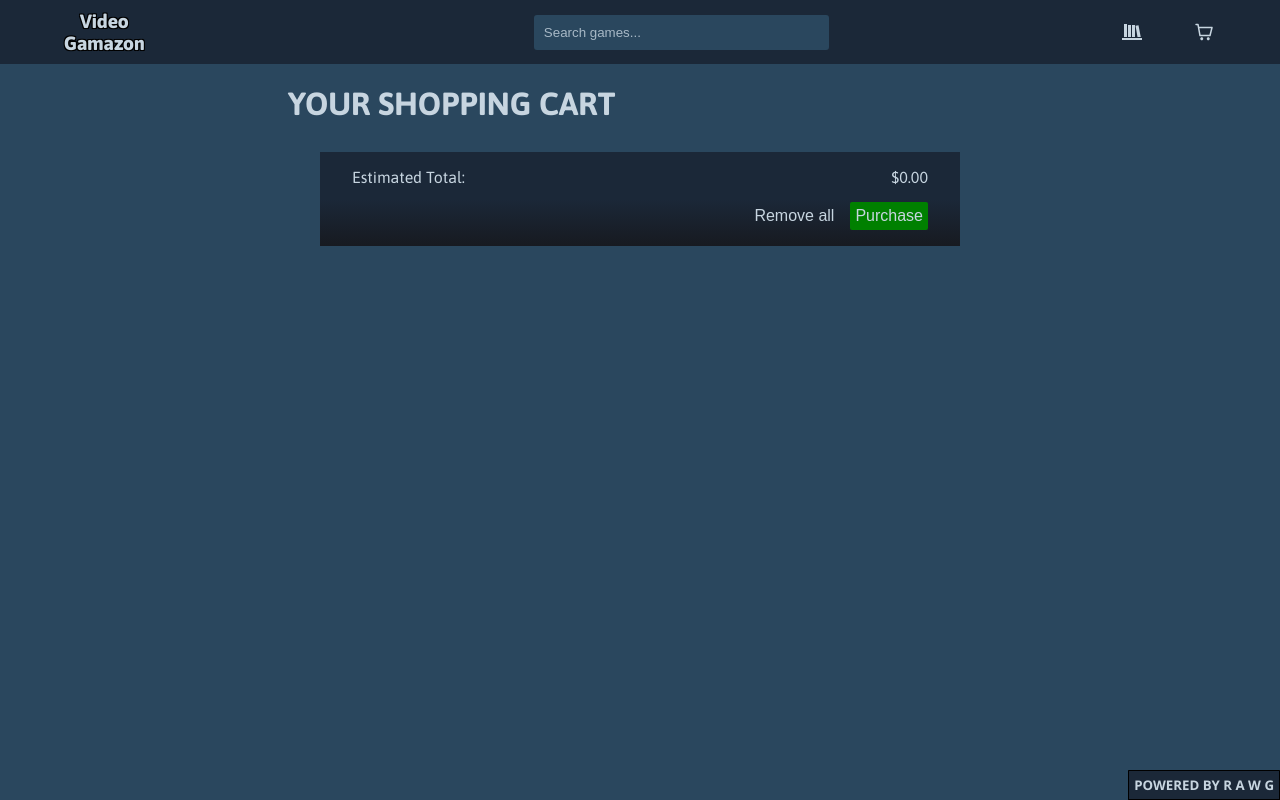
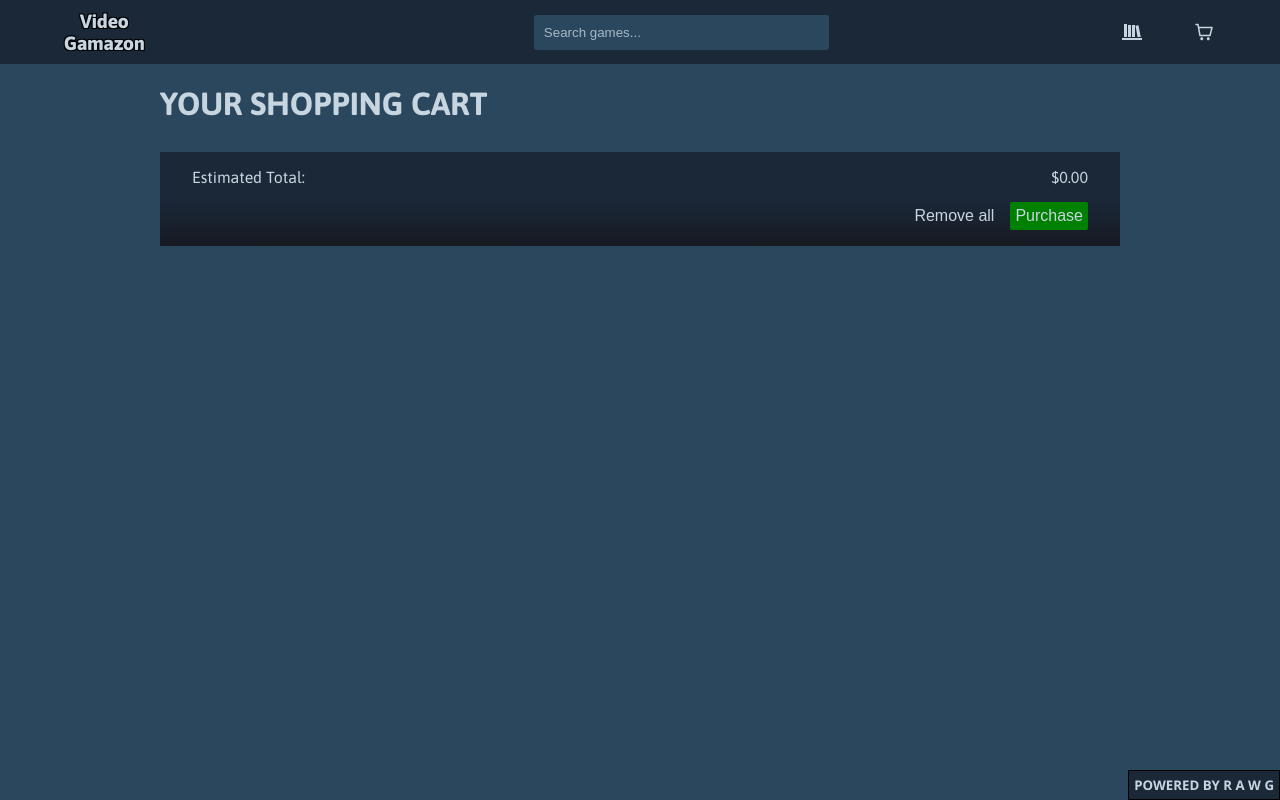
Before and after one commit to Cooper-Adams/Shopping-Cart, a React (Vite) app: page /cart in a window 1280 px wide. Built offline with nearby package versions, Linux system fonts and the light colour scheme.

Commit message:
Adjusted cart styles due to overall box sizing changes

```diff
--- a/src/styles/Cart.css
+++ b/src/styles/Cart.css
@@ -9,13 +9,12 @@
     flex-direction: column;
     gap: .5rem;
     justify-content: center;
-    width: 50%;
+    width: 75%;
 }
 
 .cart-title {
     align-self: flex-start;
     color: var(--text-color);
-    margin-left: -2rem;
 }
 
 .cic-game {
```
